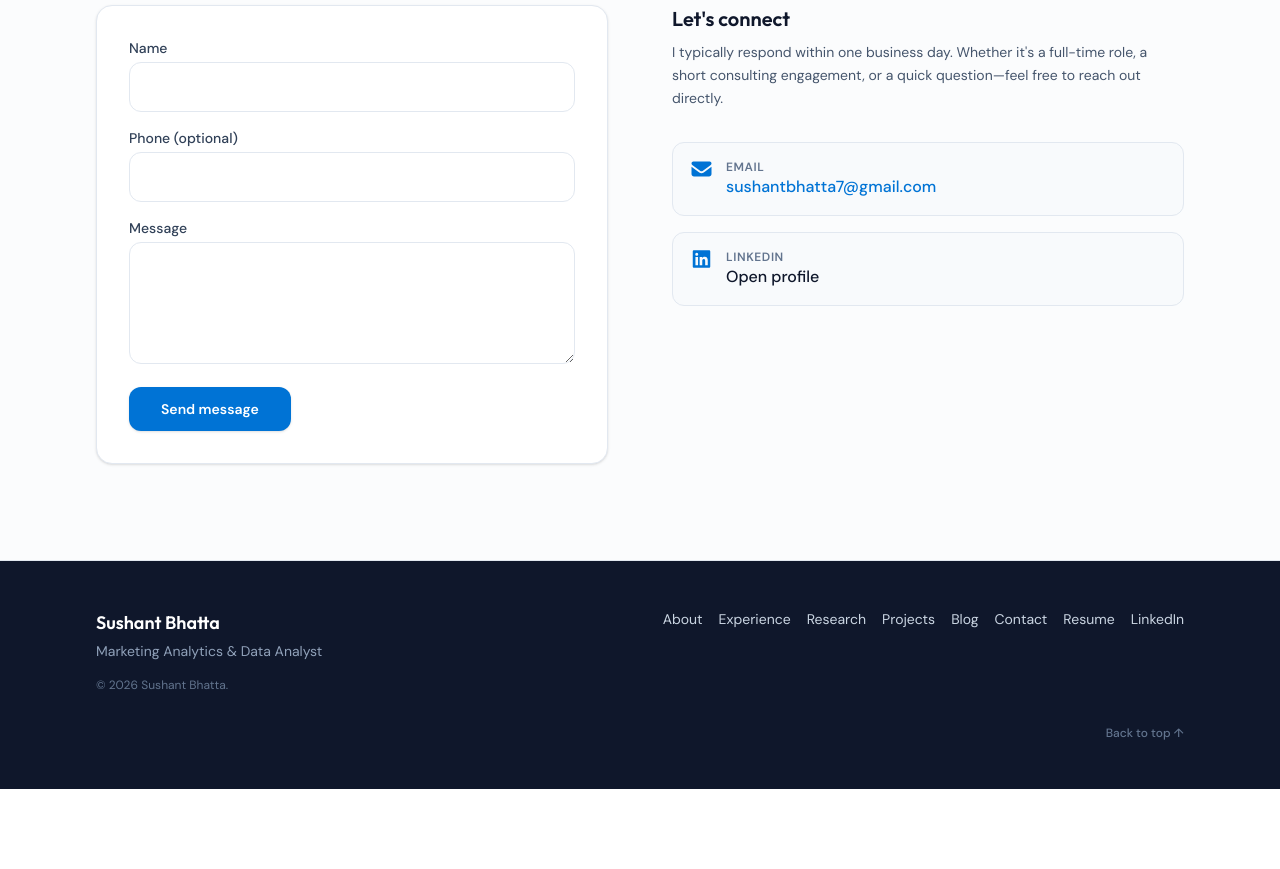
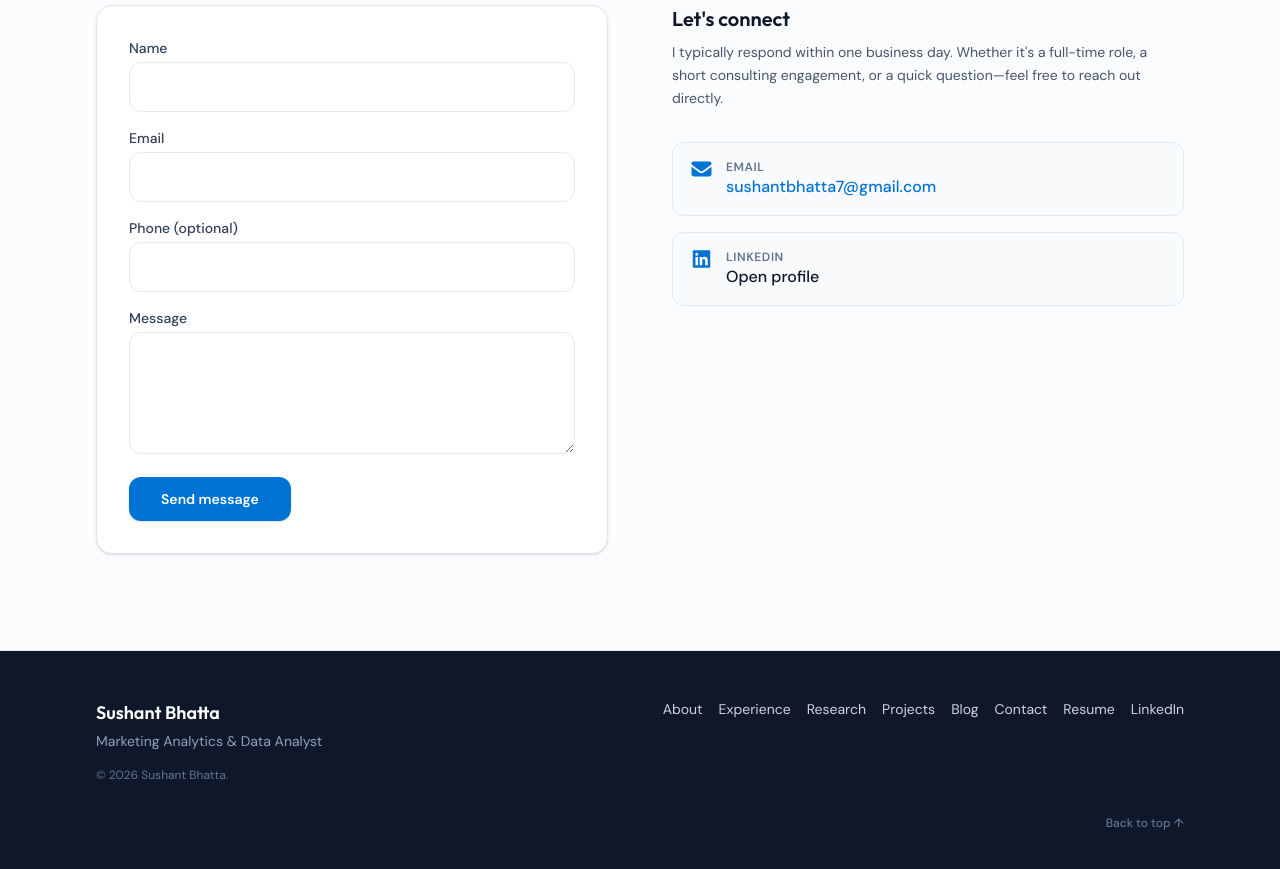
Before and after one commit to sushantdai/portfolioSushant, a React (Vite) app: page / in a window 1280 px wide. Shown: the part 5960-6829 px from the top of the page. Before the commit the page ends 6749 px from the top, so only its background shows below. Built offline with nearby package versions, Linux system fonts and the light colour scheme; no server answers.

Commit message:
Fix contact form email delivery

```diff
--- a/src/components/Contact.jsx
+++ b/src/components/Contact.jsx
@@ -14,6 +14,7 @@ export default function Contact() {
   const [error, setError] = useState(null)
   const [formData, setFormData] = useState({
     name: '',
+    email: '',
     phone: '',
     message: ''
   })
@@ -38,13 +39,14 @@ export default function Contact() {
         {
           to_email: 'sushantbhatta7@gmail.com',
           from_name: formData.name,
-          from_email: formData.name, // Will be replaced by EmailJS with reply-to
+          from_email: formData.email,
+          reply_to: formData.email,
           phone: formData.phone || 'Not provided',
           message: formData.message
         }
       )
       setSent(true)
-      setFormData({ name: '', phone: '', message: '' })
+      setFormData({ name: '', email: '', phone: '', message: '' })
       // Reset success message after 5 seconds
       setTimeout(() => setSent(false), 5000)
     } catch (err) {
@@ -87,6 +89,21 @@ export default function Contact() {
                 value={formData.name}
                 onChange={handleChange}
                 className="mt-1 w-full rounded-xl border border-slate-200 bg-white px-4 py-3 text-slate-900 outline-none ring-[var(--color-accent)]/0 transition focus:border-[var(--color-accent)] focus:ring-2 focus:ring-[var(--color-accent)]/30 dark:border-slate-600 dark:bg-slate-900 dark:text-white"
+              />
+            </div>
+            <div>
+              <label htmlFor="contact-email" className="block text-sm font-medium text-slate-700 dark:text-slate-300">
+                Email
+              </label>
+              <input
+                id="contact-email"
+                name="email"
+                type="email"
+                required
+                autoComplete="email"
+                value={formData.email}
+                onChange={handleChange}
+                className="mt-1 w-full rounded-xl border border-slate-200 bg-white px-4 py-3 text-slate-900 outline-none transition focus:border-[var(--color-accent)] focus:ring-2 focus:ring-[var(--color-accent)]/30 dark:border-slate-600 dark:bg-slate-900 dark:text-white"
               />
             </div>
             <div>
```
